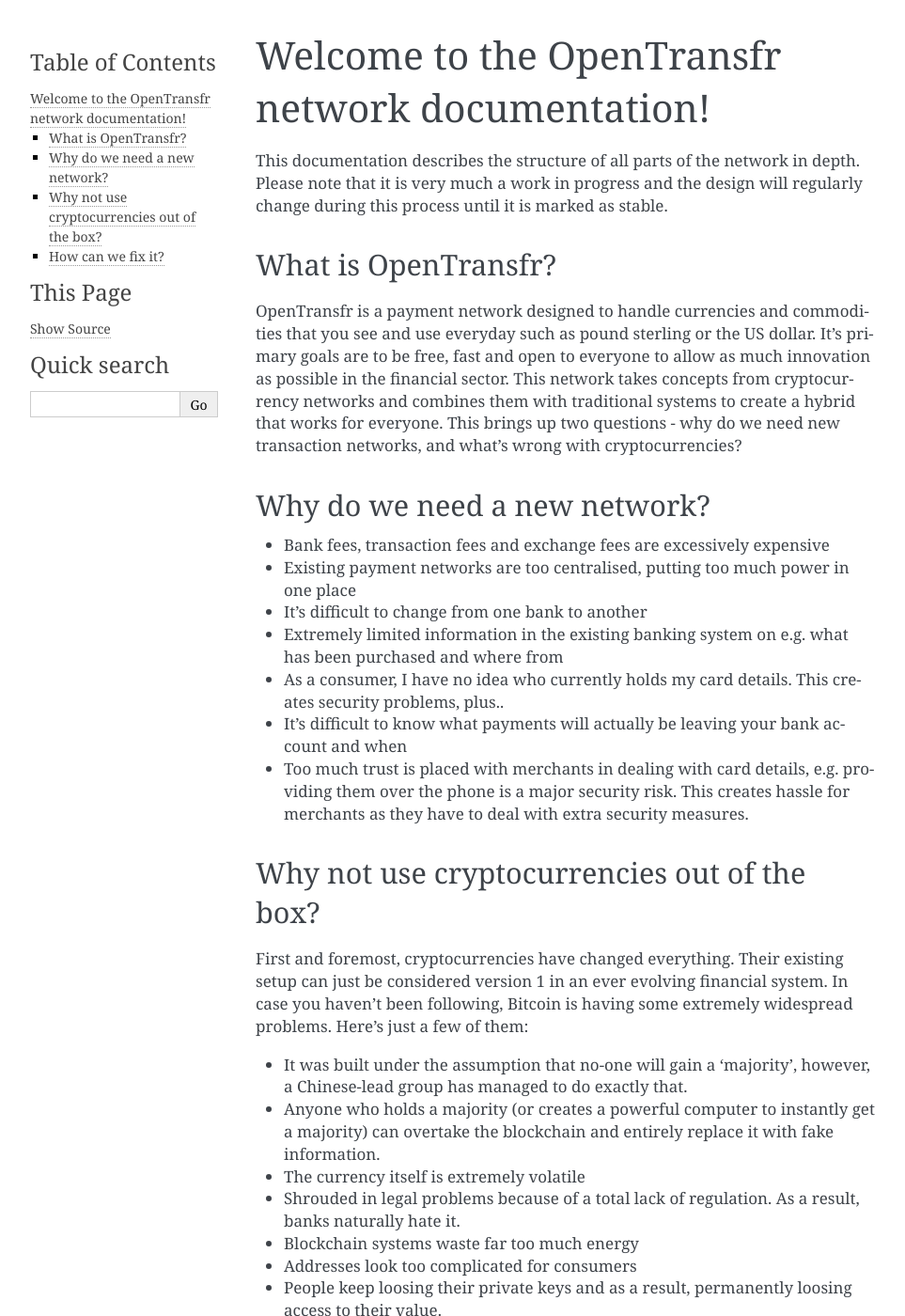
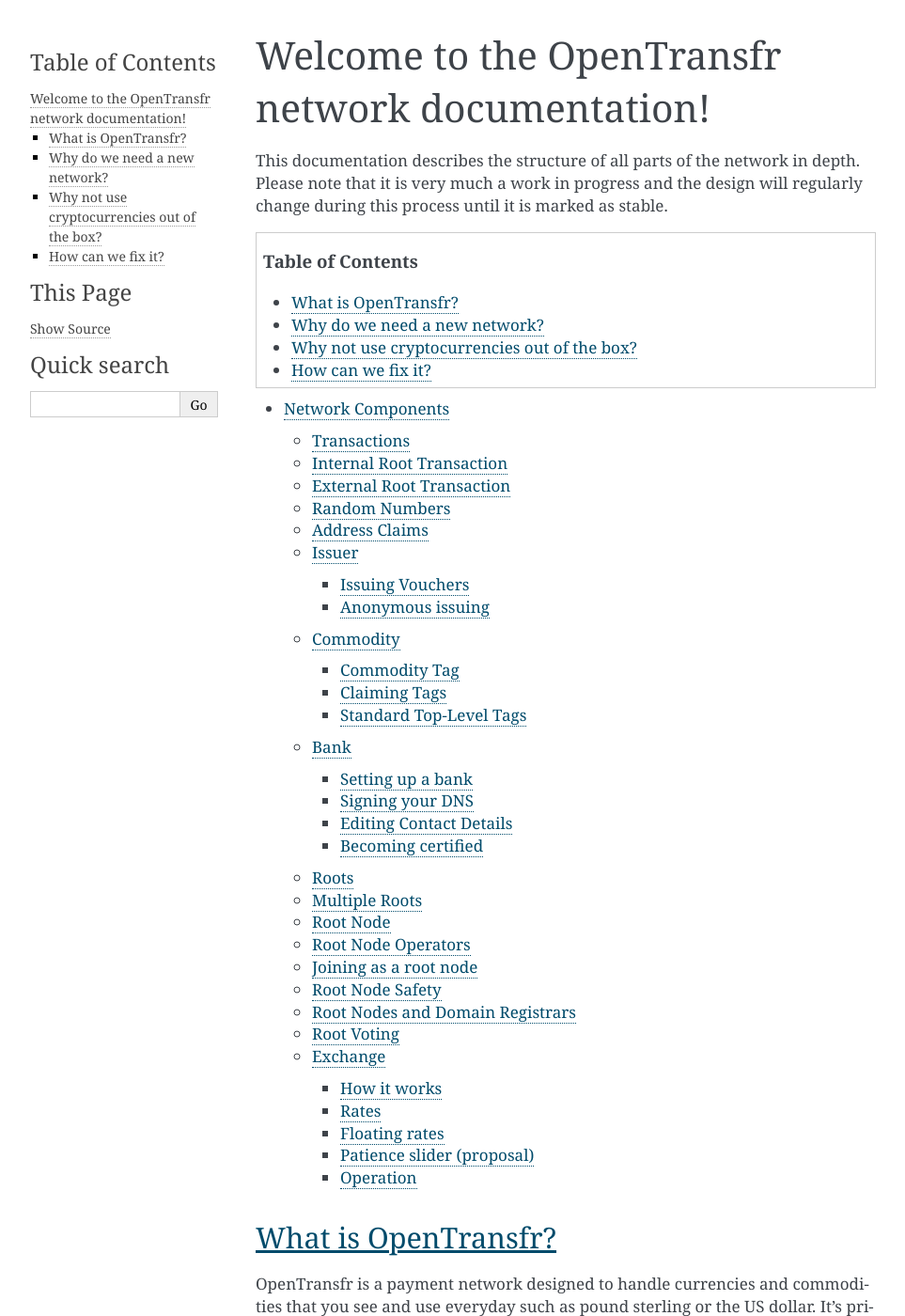
Before and after one commit to OpenTransfr/Core, a Sphinx documentation site: the page built from docs/index.rst, in a window 1280 px wide and 1400 px high. Shown: the whole window at 94% size, without its empty margins (148-1111 px from the left). Built offline with Sphinx 7.4.7, drawn with Linux system fonts in a browser that asks for light colours; some of the changed lines change nothing that is shown.

Commit message:
Update index.rst

```diff
--- a/docs/index.rst
+++ b/docs/index.rst
@@ -5,7 +5,9 @@
 
 .. contents:: Table of Contents
    :local:
-   Components.rst
+
+.. toctree::
+   Components
 
 .. _overview:
 
```
